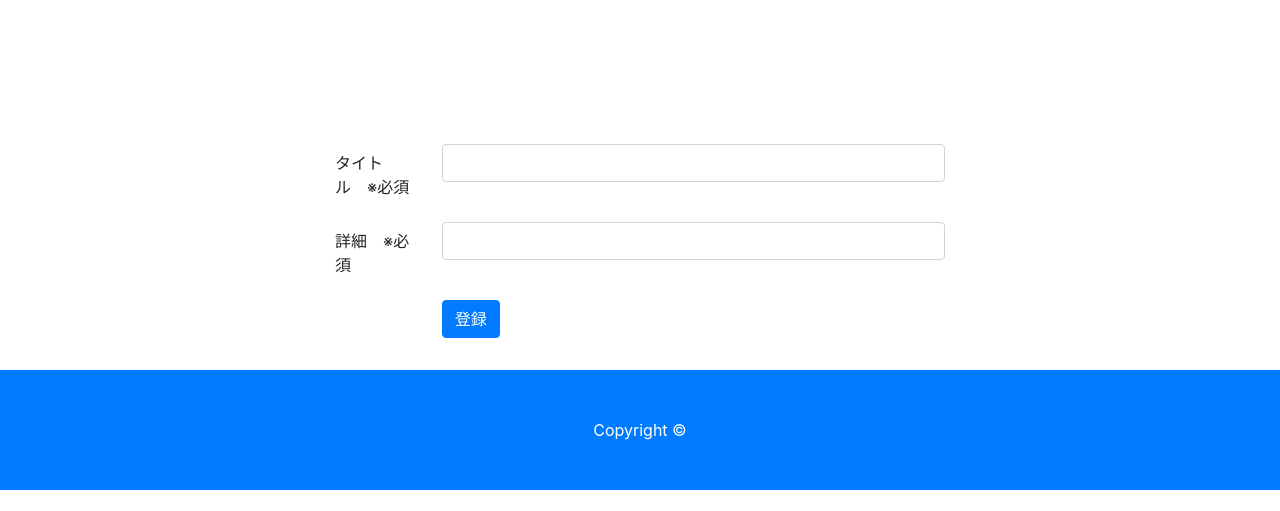
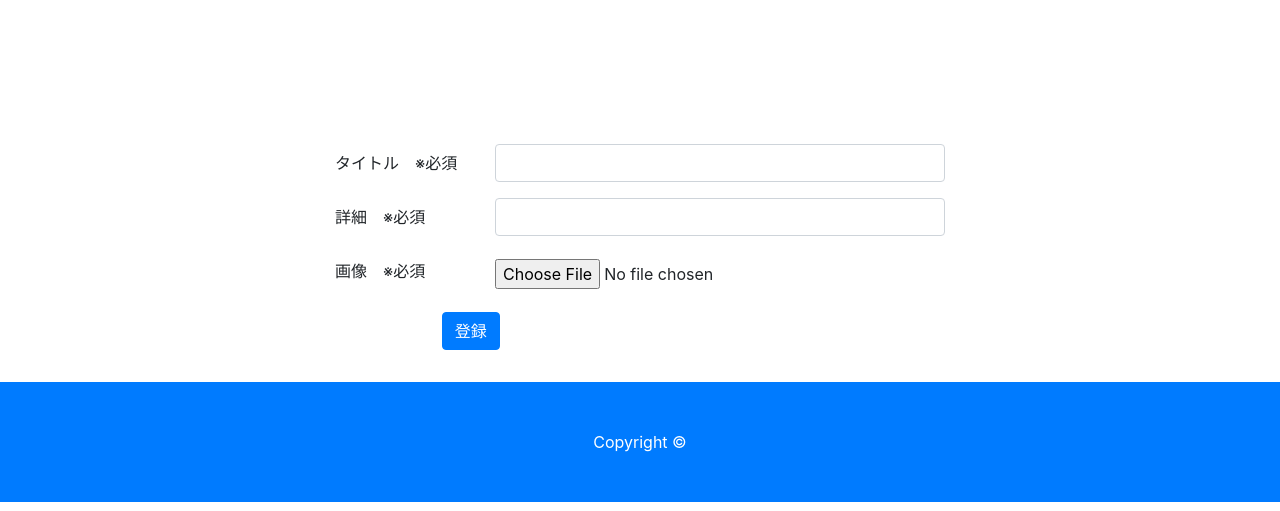
Before and after one commit to ogataka55/sparta_app, a Flask app: page /index in a window 1280 px wide. Shown: the part 289-800 px from the top of the page. Run offline with Flask 2, Linux system fonts and the light colour scheme; data that the repository does not hold is empty; some libraries are stand-ins or nearby versions.

Commit message:
fifth commit(02/12土14:00)

```diff
--- a/app.py
+++ b/app.py
@@ -1,13 +1,20 @@
+import os
+
 from flask import Flask, render_template, request, redirect, url_for
 
 import db
 
+# ファイルの保存 ./ ⇒ ベースの位置( ~￥sparta_app)
+UPLOAD_FOLDER = './static/image'
+ALLOWED_EXTENSIONS = {'png', 'jpg', 'jpeg'}
+
 app = Flask(__name__)
+app.config['UPLOAD_FOLDER'] = UPLOAD_FOLDER
 
 
-# @app.route("/")
-# def index():
-#     return render_template("index.html")
+def allowed_file(filename):
+    return '.' in filename and \
+           filename.rsplit('.', 1)[1].lower() in ALLOWED_EXTENSIONS
 
 
 @app.route("/index")
@@ -22,18 +29,25 @@ def add_post():
     """新規投稿を追加する関数"""
     title = request.form["title"]
     detail = request.form["detail"]
+    img = request.files['image']
 
-    if not title or not detail:
+    if img and allowed_file(img.filename):
+        filename = img.filename
+        # ファイルの保存
+        img.save(os.path.join(app.config['UPLOAD_FOLDER'], filename))
+
+    if not title or not detail or not img:
         return redirect(url_for("index"))
     else:
-        db.add_post(title, detail)
+        db.add_post(title, detail, img.filename)
 
     return redirect(url_for("index"))
 
 
 @app.route("/view/<int:id>")
-def detail(id):
-    return render_template("view.html", id=id)
+def view(id):
+    post = db.get_one_post(id)
+    return render_template("view.html", post=post)
 
 
 if __name__ == '__main__':
--- a/db.py
+++ b/db.py
@@ -34,12 +34,22 @@ def get_all_posts():
     return posts
 
 
-def add_post(title, detail):
+def get_one_post(id):
+    with get_connection() as conn:
+        with conn.cursor() as cur:
+            sql = "SELECT * FROM posts WHERE id=%(id)s;"
+            params = {'id': id}
+            cur.execute(sql, params)
+            post = cur.fetchone()
+            return post
+
+
+def add_post(title, detail, img):
     with get_connection() as conn:
         with conn.cursor() as cur:
             # postsテーブルに挿入するSQL 値は後から
-            sql = "INSERT INTO posts(title,detail) VALUES (%(title)s, %(detail)s);"
-            params = {'title': title, 'detail': detail}
+            sql = "INSERT INTO posts(title,detail,image) VALUES (%(title)s, %(detail)s, %(img)s);"
+            params = {'title': title, 'detail': detail, 'img': img}
             cur.execute(sql, params)
 
 
--- a/schema.sql
+++ b/schema.sql
@@ -5,7 +5,8 @@ DROP TABLE IF EXISTS customers;
 CREATE TABLE IF NOT EXISTS posts (
     id SERIAL PRIMARY KEY NOT NULL,
     title VARCHAR(20),
-    detail TEXT
+    detail TEXT,
+    image VARCHAR(50)
 --    img_url TEXT
 
 );
--- a/templates/index.html
+++ b/templates/index.html
@@ -49,7 +49,7 @@
             <div class="col-3 mb-5">
                 <div class="card">
                     <!-- image-->
-                    <img class="card-img-top" src="https://dummyimage.com/450x300/dee2e6/6c757d.jpg" alt="..."/>
+                    <img class="card-img-top" src="/static/image/{{ post[3] }}" alt="{{ post[1] }};">
                     <!-- details-->
                     <div class="card-body p-4">
                         <div class="text-center">
@@ -60,7 +60,7 @@
                     <!-- actions-->
                     <div class="card-footer p-3 pt-0 border-top-0 bg-transparent">
                         <div class="text-center"><a class="btn btn-outline-dark mt-auto"
-                                                    href="{{ url_for('detail',id=post[0]) }}">View options</a></div>
+                                                    href="{{ url_for('view',id=post[0]) }}">詳細</a></div>
                     </div>
                 </div>
             </div>
@@ -68,21 +68,35 @@
         </div>
     </div>
 </section>
-<form action="{{ url_for('add_post') }}" method="post">
+<form action="{{ url_for('add_post') }}" method="post" enctype=multipart/form-data>
     <div class="w-50 container">
         <!-- 1行 -->
         <div class="form-group row">
-            <label class="col-2 col-form-label">タイトル&emsp;※必須</label>
-            <div class="col-10">
+            <label class="col-2 col-form-label">
+                <nobr>タイトル&emsp;※必須</nobr>
+            </label>
+            <div class="col-9 offset-1">
                 <input type="text" class="form-control" name="title">
             </div>
         </div>
 
         <!-- 1行 -->
         <div class="form-group row">
-            <label class="col-2 col-form-label">詳細&emsp;※必須</label>
-            <div class="col-10">
+            <label class="col-2 col-form-label">
+                <nobr>詳細&emsp;※必須</nobr>
+            </label>
+            <div class="col-9 offset-1">
                 <input type="text" class="form-control" name="detail">
+            </div>
+        </div>
+
+        <div class="form-group row">
+            <label class="col-2 col-form-label">
+                <nobr>画像&emsp;※必須</nobr>
+            </label>
+            <div class="col-9 offset-1">
+                <input type="file" name="image" accept="image/png, image/jeg, image/jpeg"
+                       style="padding-top: 7px; padding-bottom: 7px">
             </div>
         </div>
 
```
Also changed, not shown: templates/view.html (+18 -19 lines), static/image/2022-01-27.png (added), static/image/fv.png (added), static/image/instagram@2x.png (added), static/image/otomo3.png (added), static/image/soyokaze2_fuyutoriire@2x.png (added), 1 other file.
